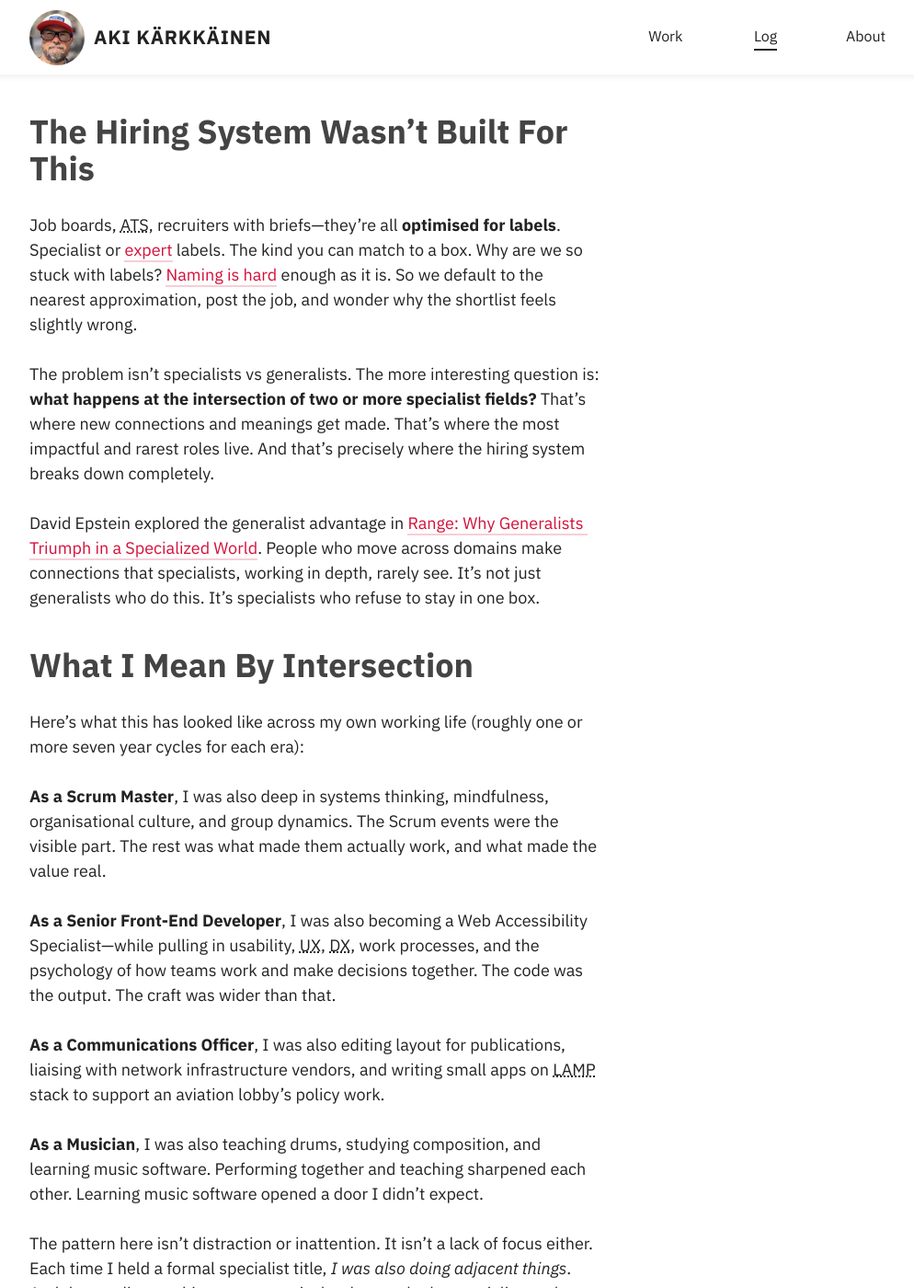
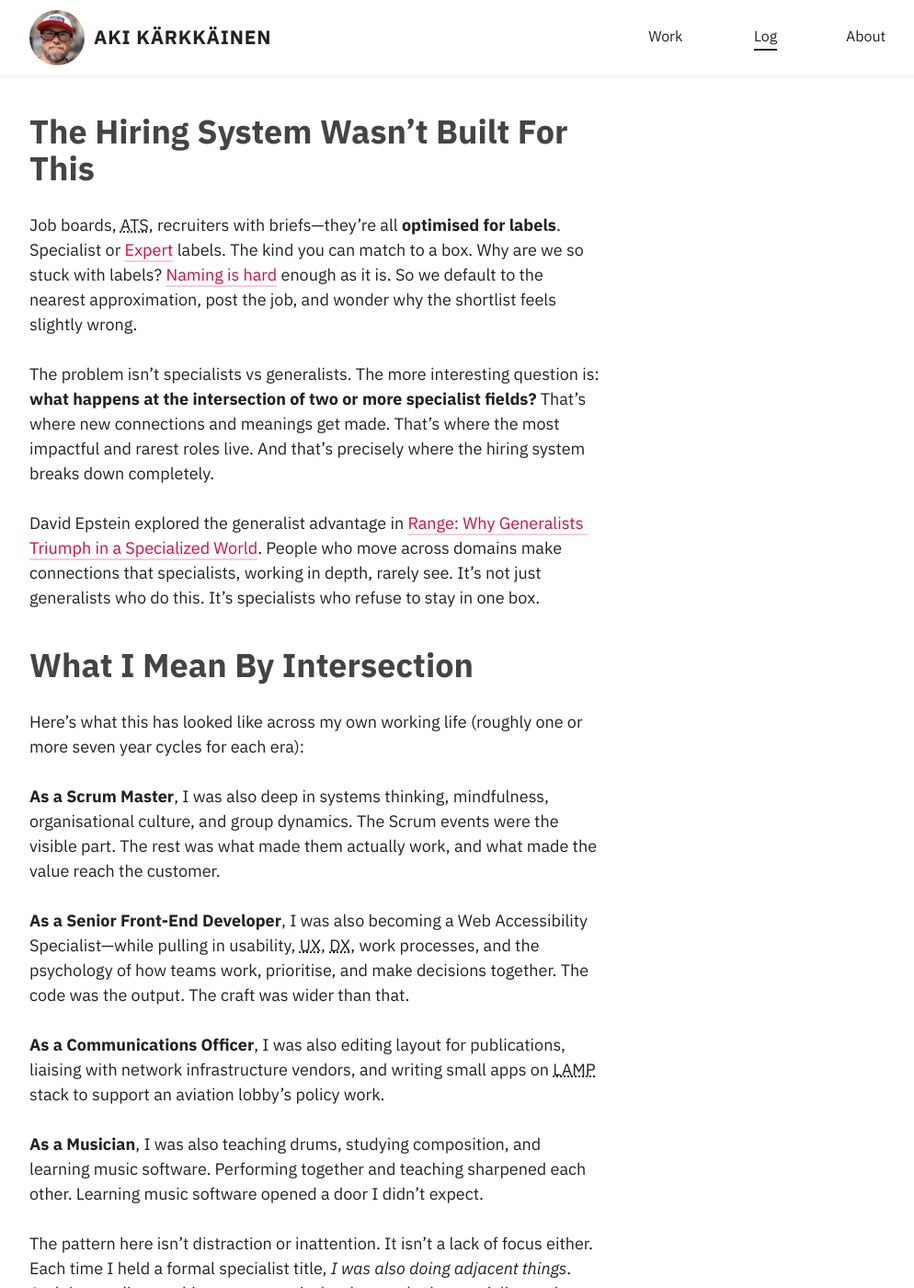
Before and after one commit to akikoo/akikoo.github.io, a Jekyll site: the page built from _posts/2026-05-16-the-role-nobody-posted-but-everyone-needs.html, in a window 1280 px wide and 1400 px high, scrolled down 876 px. Shown: the whole window at 92% size, without its empty margins (133-1127 px from the left). Built offline with Jekyll 4.4.1, drawn with Linux system fonts in a browser that asks for light colours; some web fonts are replaced.

Commit message:
Edit text

```diff
--- a/_posts/2026-05-16-the-role-nobody-posted-but-everyone-needs.html
+++ b/_posts/2026-05-16-the-role-nobody-posted-but-everyone-needs.html
@@ -24,14 +24,14 @@ image:
 <p>These titles don’t exist, but <strong>the need behind them does</strong>. And somewhere in your organisation, someone is probably covering that ground anyway—unofficially, invisibly, and without a mandate.</p>
 
 <h2>The Hiring System Wasn’t Built For This</h2>
-<p>Job boards, <abbr title="Applicant Tracking Systems">ATS</abbr>, recruiters with briefs—they’re all <strong>optimised for labels</strong>. Specialist or <a href="/log/2022/03/22/what-is-an-expert/">expert</a> labels. The kind you can match to a box. Why are we so stuck with labels? <a href="/log/2022/09/02/naming-things/">Naming is hard</a> enough as it is. So we default to the nearest approximation, post the job, and wonder why the shortlist feels slightly wrong.</p>
+<p>Job boards, <abbr title="Applicant Tracking Systems">ATS</abbr>, recruiters with briefs—they’re all <strong>optimised for labels</strong>. Specialist or <a href="/log/2022/03/22/what-is-an-expert/">Expert</a> labels. The kind you can match to a box. Why are we so stuck with labels? <a href="/log/2022/09/02/naming-things/">Naming is hard</a> enough as it is. So we default to the nearest approximation, post the job, and wonder why the shortlist feels slightly wrong.</p>
 <p>The problem isn’t specialists vs generalists. The more interesting question is: <strong>what happens at the intersection of two or more specialist fields?</strong> That’s where new connections and meanings get made. That’s where the most impactful and rarest roles live. And that’s precisely where the hiring system breaks down completely.</p>
 <p>David Epstein explored the generalist advantage in <a href="https://www.amazon.com/Range-Generalists-Triumph-Specialized-World/dp/0735214506/">Range: Why Generalists Triumph in a Specialized World</a>. People who move across domains make connections that specialists, working in depth, rarely see. It’s not just generalists who do this. It’s specialists who refuse to stay in one box.</p>
 
 <h2>What I Mean By Intersection</h2>
 <p>Here’s what this has looked like across my own working life (roughly one or more seven year cycles for each era):</p>
-<p><strong>As a Scrum Master</strong>, I was also deep in systems thinking, mindfulness, organisational culture, and group dynamics. The Scrum events were the visible part. The rest was what made them actually work, and what made the value real.</p>
-<p><strong>As a Senior Front-End Developer</strong>, I was also becoming a Web Accessibility Specialist—while pulling in usability, <abbr title="User Experience">UX</abbr>, <abbr title="Developer Experience">DX</abbr>, work processes, and the psychology of how teams work and make decisions together. The code was the output. The craft was wider than that.</p>
+<p><strong>As a Scrum Master</strong>, I was also deep in systems thinking, mindfulness, organisational culture, and group dynamics. The Scrum events were the visible part. The rest was what made them actually work, and what made the value reach the customer.</p>
+<p><strong>As a Senior Front-End Developer</strong>, I was also becoming a Web Accessibility Specialist—while pulling in usability, <abbr title="User Experience">UX</abbr>, <abbr title="Developer Experience">DX</abbr>, work processes, and the psychology of how teams work, prioritise, and make decisions together. The code was the output. The craft was wider than that.</p>
 <p><strong>As a Communications Officer</strong>, I was also editing layout for publications, liaising with network infrastructure vendors, and writing small apps on <abbr title="Linux, Apache, MySQL, Perl/PHP/Python">LAMP</abbr> stack to support an aviation lobby’s policy work.</p>
 <p><strong>As a Musician</strong>, I was also teaching drums, studying composition, and learning music software. Performing together and teaching sharpened each other. Learning music software opened a door I didn’t expect.</p>
 <p>The pattern here isn’t distraction or inattention. It isn’t a lack of focus either. Each time I held a formal specialist title, <em>I was also doing adjacent things</em>. And those adjacent things were precisely what made the specialist work better, paving the way to new paths. <strong>The connections across domains are the value, not a coordination tax on it</strong>.</p>
```
